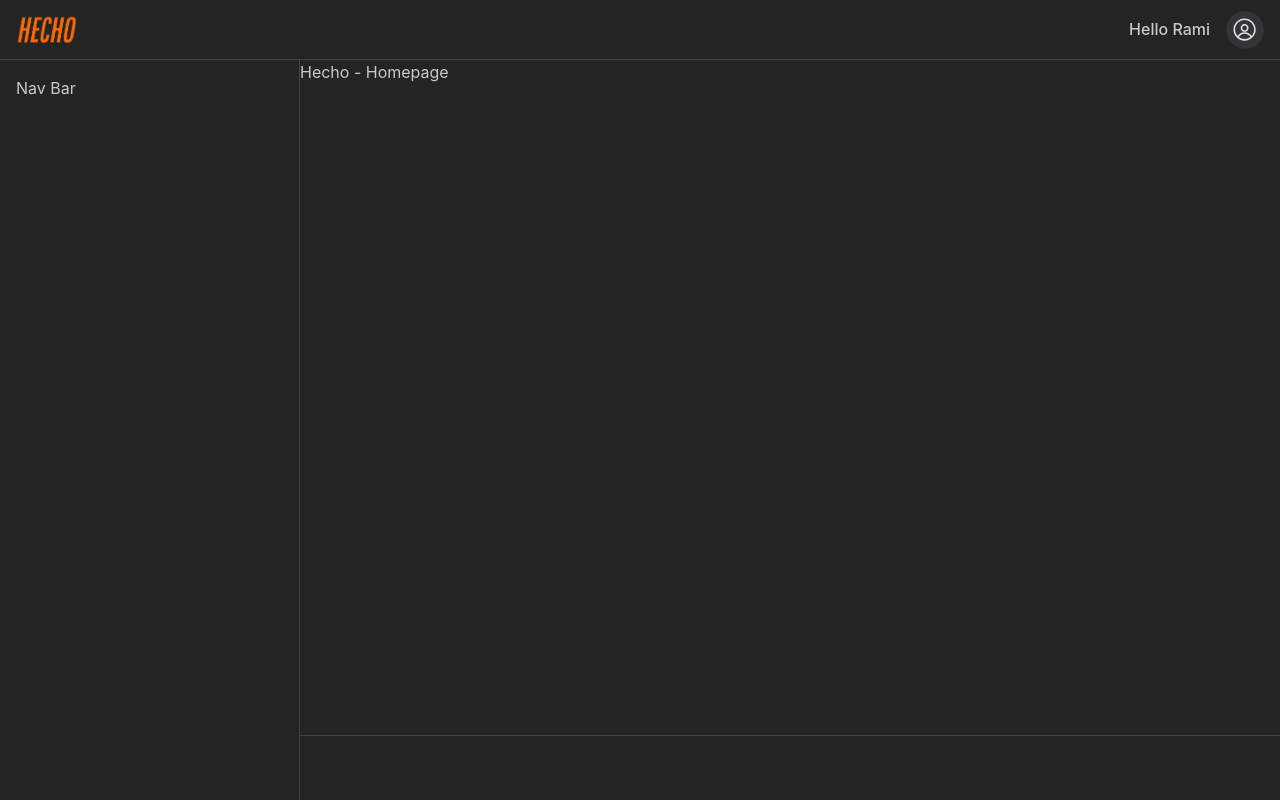
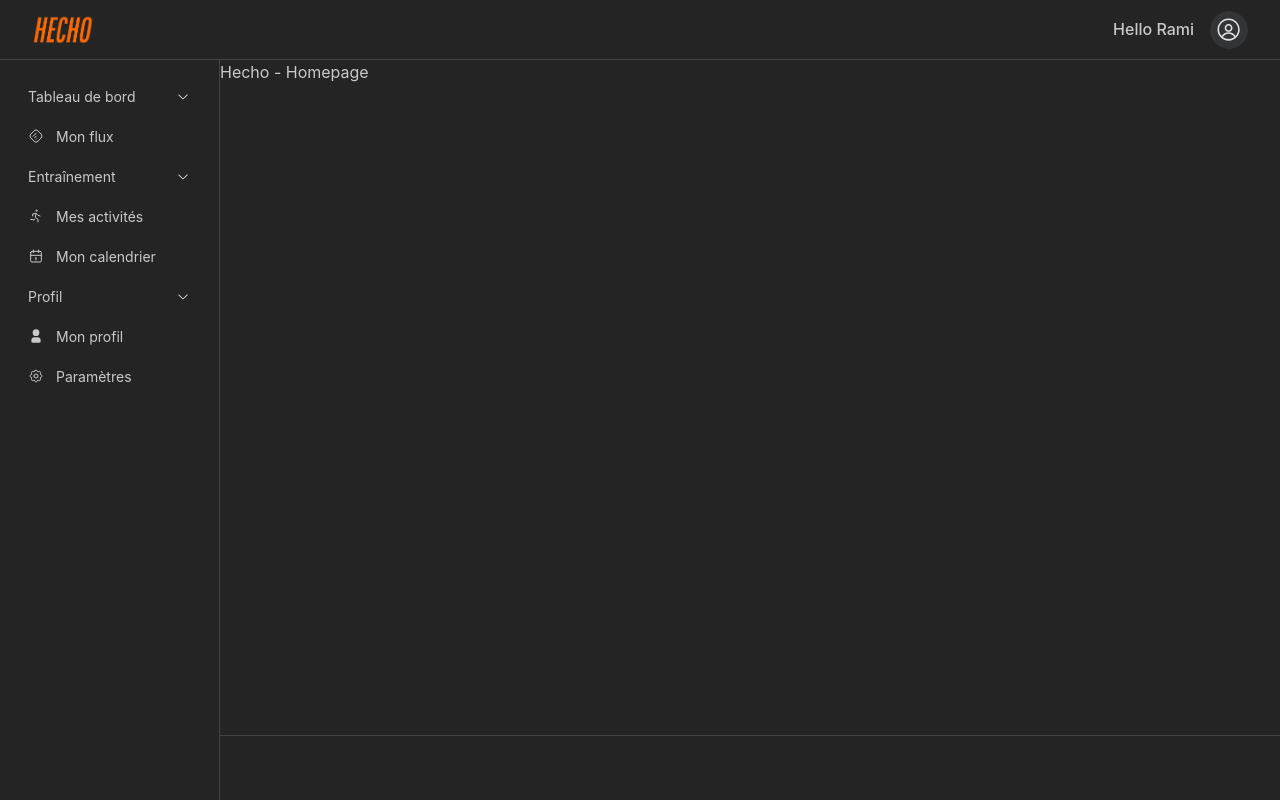
Before and after one commit to rami-rostom/hecho-front, a React (Vite) app: page / in a window 1280 px wide. Built offline with nearby package versions, Linux system fonts and the light colour scheme.

Commit message:
:sparkles: feat: customize the navbar component

```diff
--- a/src/components/Header/Header.tsx
+++ b/src/components/Header/Header.tsx
@@ -16,7 +16,7 @@ import './Header.scss';
 function Header({ opened, toggle }: { opened: boolean; toggle: () => void }) {
   return (
     <AppShell.Header>
-      <Group h="100%" px="md" className="header" justify="space-between">
+      <Group h="100%" px="xl" className="header" justify="space-between">
         {/* Responsive navbar, tranform to a burger when the breakpoint is hit */}
         <Burger opened={opened} onClick={toggle} hiddenFrom="sm" size="sm" />
 
--- /dev/null
+++ b/src/components/NavBar/NavBar.scss
@@ -0,0 +1,107 @@
+.navbar {
+  background-color: var(--mantine-color-body);
+  height: rem(700px);
+  width: rem(300px);
+  padding: var(--mantine-spacing-md);
+  padding-top: 0;
+  display: flex;
+  flex-direction: column;
+  border-right: rem(1px) solid
+    light-dark(var(--mantine-color-gray-3), var(--mantine-color-dark-4));
+}
+
+.section {
+  margin-left: calc(var(--mantine-spacing-md) * -1);
+  margin-right: calc(var(--mantine-spacing-md) * -1);
+  margin-bottom: var(--mantine-spacing-md);
+
+  &:not(:last-of-type) {
+    border-bottom: rem(1px) solid
+      light-dark(var(--mantine-color-gray-3), var(--mantine-color-dark-4));
+  }
+}
+
+.searchCode {
+  font-weight: 700;
+  font-size: rem(10px);
+  background-color: light-dark(
+    var(--mantine-color-gray-0),
+    var(--mantine-color-dark-7)
+  );
+  border: rem(1px) solid
+    light-dark(var(--mantine-color-gray-2), var(--mantine-color-dark-7));
+}
+
+.mainLinks {
+  padding-left: calc(var(--mantine-spacing-md) - var(--mantine-spacing-xs));
+  padding-right: calc(var(--mantine-spacing-md) - var(--mantine-spacing-xs));
+  padding-bottom: var(--mantine-spacing-md);
+}
+
+.mainLink {
+  display: flex;
+  align-items: center;
+  width: 100%;
+  font-size: var(--mantine-font-size-xs);
+  padding: rem(8px) var(--mantine-spacing-xs);
+  border-radius: var(--mantine-radius-sm);
+  font-weight: 500;
+  color: light-dark(var(--mantine-color-gray-7), var(--mantine-color-dark-0));
+
+  &:hover {
+    background-color: light-dark(
+      var(--mantine-color-gray-0),
+      var(--mantine-color-dark-6)
+    );
+    color: light-dark(var(--mantine-color-gray-7), var(--mantine-color-dark-0));
+  }
+}
+
+.mainLinkInner {
+  display: flex;
+  align-items: center;
+  flex: 1;
+}
+
+.mainLinkIcon {
+  margin-right: var(--mantine-spacing-sm);
+  color: light-dark(var(--mantine-color-gray-6), var(--mantine-color-dark-2));
+}
+
+.mainLinkBadge {
+  padding: 0;
+  width: rem(20px);
+  height: rem(20px);
+  pointer-events: none;
+}
+
+.collections {
+  padding-left: calc(var(--mantine-spacing-md) - rem(6px));
+  padding-right: calc(var(--mantine-spacing-md) - rem(6px));
+  padding-bottom: var(--mantine-spacing-md);
+}
+
+.collectionsHeader {
+  padding-left: calc(var(--mantine-spacing-md) + rem(2px));
+  padding-right: var(--mantine-spacing-md);
+  margin-bottom: rem(5px);
+}
+
+.collectionLink {
+  display: block;
+  padding: rem(8px) var(--mantine-spacing-xs);
+  text-decoration: none;
+  border-radius: var(--mantine-radius-sm);
+  font-size: var(--mantine-font-size-xs);
+  color: light-dark(var(--mantine-color-gray-7), var(--mantine-color-dark-0));
+  line-height: 1;
+  font-weight: 500;
+
+  &:hover {
+    background-color: light-dark(
+      var(--mantine-color-gray-0),
+      var(--mantine-color-dark-6)
+    );
+    color: light-dark(var(--mantine-color-gray-7), var(--mantine-color-dark-0));
+  }
+}
--- a/src/components/NavBar/NavBar.tsx
+++ b/src/components/NavBar/NavBar.tsx
@@ -1,9 +1,46 @@
-import { AppShell } from '@mantine/core';
+import { AppShell, NavLink } from '@mantine/core';
+import {
+  IconBrandFeedly,
+  IconRun,
+  IconCalendar,
+  IconUserFilled,
+  IconSettings,
+} from '@tabler/icons-react';
 
 function NavBar() {
   return (
     <AppShell.Navbar p="md">
-      <div>Nav Bar</div>
+      <NavLink label="Tableau de bord" defaultOpened childrenOffset={0}>
+        <NavLink
+          href="#"
+          label="Mon flux"
+          leftSection={<IconBrandFeedly size="1rem" stroke={1.5} />}
+        />
+      </NavLink>
+      <NavLink label="Entraînement" defaultOpened childrenOffset={0}>
+        <NavLink
+          href="#"
+          label="Mes activités"
+          leftSection={<IconRun size="1rem" stroke={1.5} />}
+        />
+        <NavLink
+          href="#"
+          label="Mon calendrier"
+          leftSection={<IconCalendar size="1rem" stroke={1.5} />}
+        />
+      </NavLink>
+      <NavLink label="Profil" defaultOpened childrenOffset={0}>
+        <NavLink
+          href="#"
+          label="Mon profil"
+          leftSection={<IconUserFilled size="1rem" stroke={1.5} />}
+        />
+        <NavLink
+          href="#"
+          label="Paramètres"
+          leftSection={<IconSettings size="1rem" stroke={1.5} />}
+        />
+      </NavLink>
     </AppShell.Navbar>
   );
 }
--- a/src/routes/Root/Root.tsx
+++ b/src/routes/Root/Root.tsx
@@ -18,7 +18,7 @@ function Root() {
     <AppShell
       header={{ height: 60 }}
       navbar={{
-        width: 300,
+        width: 220,
         breakpoint: 'sm',
         collapsed: { mobile: !opened },
       }}
```
